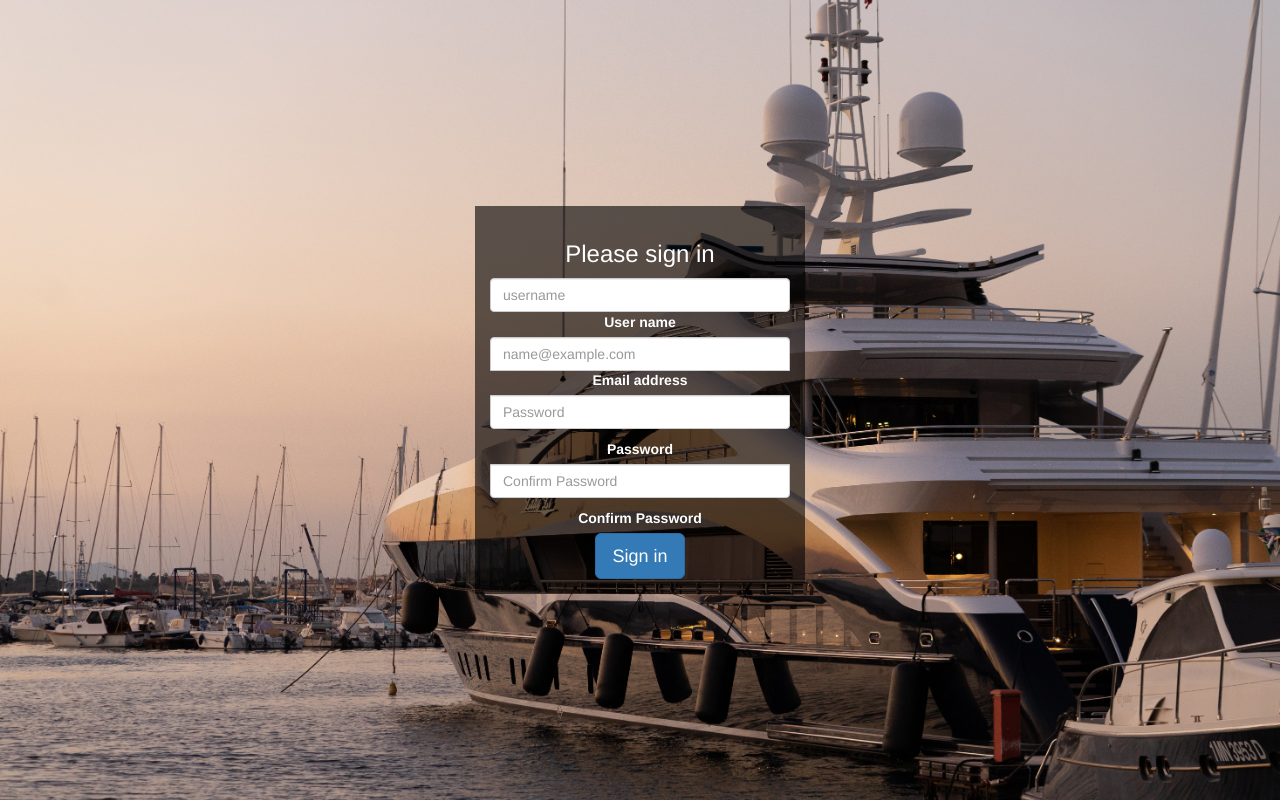
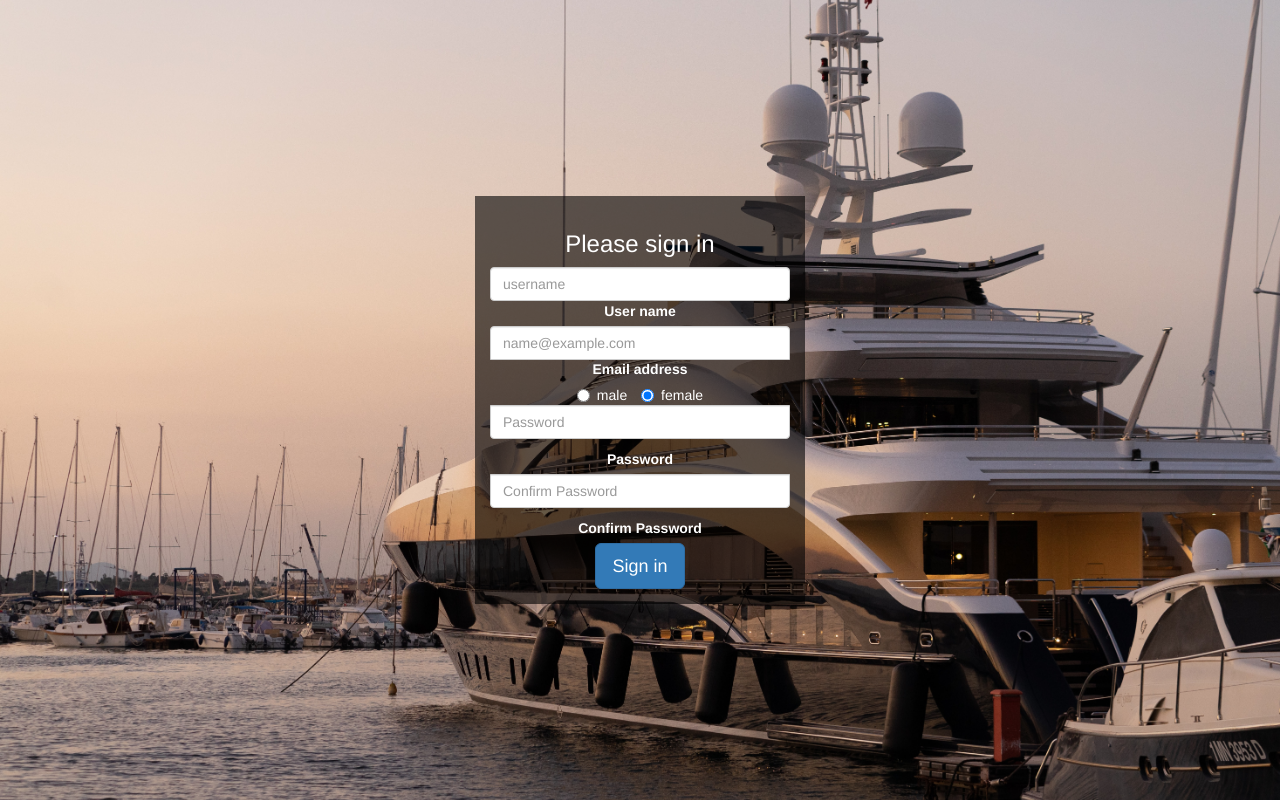
Before and after one commit to spln13/YachtClub, a Django app: template yachtRent/templates/signin.html in a window 1280 px wide. Run offline with Django 3.2, Linux system fonts and the light colour scheme; the template is opened without the code that fills it, so the values that code supplies are empty; some libraries are stand-ins or nearby versions.

Commit message:
add some files

```diff
--- a/yachtRent/Apps/login.py
+++ b/yachtRent/Apps/login.py
@@ -27,6 +27,7 @@ def login_verify(request):
     username = request_list['username']
     password = request_list['password']
     # TODO: 验证
+
     to_return = {
         'code': 1
     }
--- a/yachtRent/templates/signin.html
+++ b/yachtRent/templates/signin.html
@@ -6,10 +6,10 @@
     <meta name="description" content="">
     <meta name="author" content="Mark Otto, Jacob Thornton, and Bootstrap contributors">
     <meta name="generator" content="Hugo 0.88.1">
-    <title>Signin Template · Bootstrap v5.1</title>
+    <title>Signin|Geek Yacht</title>
 
     <link rel="canonical" href="https://getbootstrap.com/docs/5.1/examples/sign-in/">
-
+    <script src="../static/JS/signin.js"></script>
 
 
     <!-- Bootstrap core CSS -->
@@ -34,7 +34,6 @@
 
 
     <!-- Custom styles for this template -->
-    <link href="signin.css" rel="stylesheet">
   </head>
   <body class="text-center">
 
@@ -51,6 +50,12 @@
       <input type="email" class="form-control" id="email" placeholder="name@example.com">
       <label for="floatingInput">Email address</label>
     </div>
+    <label class="radio-inline" for="male">
+  <input type="radio" name="sex" id="inlineRadio1" value="male"> male
+</label>
+<label class="radio-inline" for="female">
+  <input type="radio" name="sex" id="inlineRadio2" value="female" checked="checked"> female
+</label>
     <div class="form-floating">
       <input type="password" class="form-control" id="password1" placeholder="Password">
       <label for="floatingPassword">Password</label>
@@ -59,7 +64,8 @@
       <input type="password" class="form-control" id="password2" placeholder="Confirm Password">
       <label for="floatingPassword">Confirm Password</label>
     </div>
-    <button class="w-100 btn btn-lg btn-primary" id="btn-signin" type="submit">Sign in</button>
+
+    <button class="w-100 btn btn-lg btn-primary" id="btn_signin" type="submit">Sign in</button>
   </form>
 </main>
 
--- a/yachtRent/yachtRent/urls.py
+++ b/yachtRent/yachtRent/urls.py
@@ -19,10 +19,10 @@ from Apps import firstPage
 from Apps import login
 from Apps import register
 
-
 urlpatterns = [
     path('admin/', admin.site.urls),
     path('', firstPage.show_first_page),
-    path('login/', login.login),
+    path('login/',  login.login),
     path('login/verify/', login.login_verify),
+    path('register/', register.register),
 ]
```
Also changed, not shown: yachtRent/Apps/register.py (+21 -0 lines), yachtRent/templates/login.html (+3 -8 lines).
